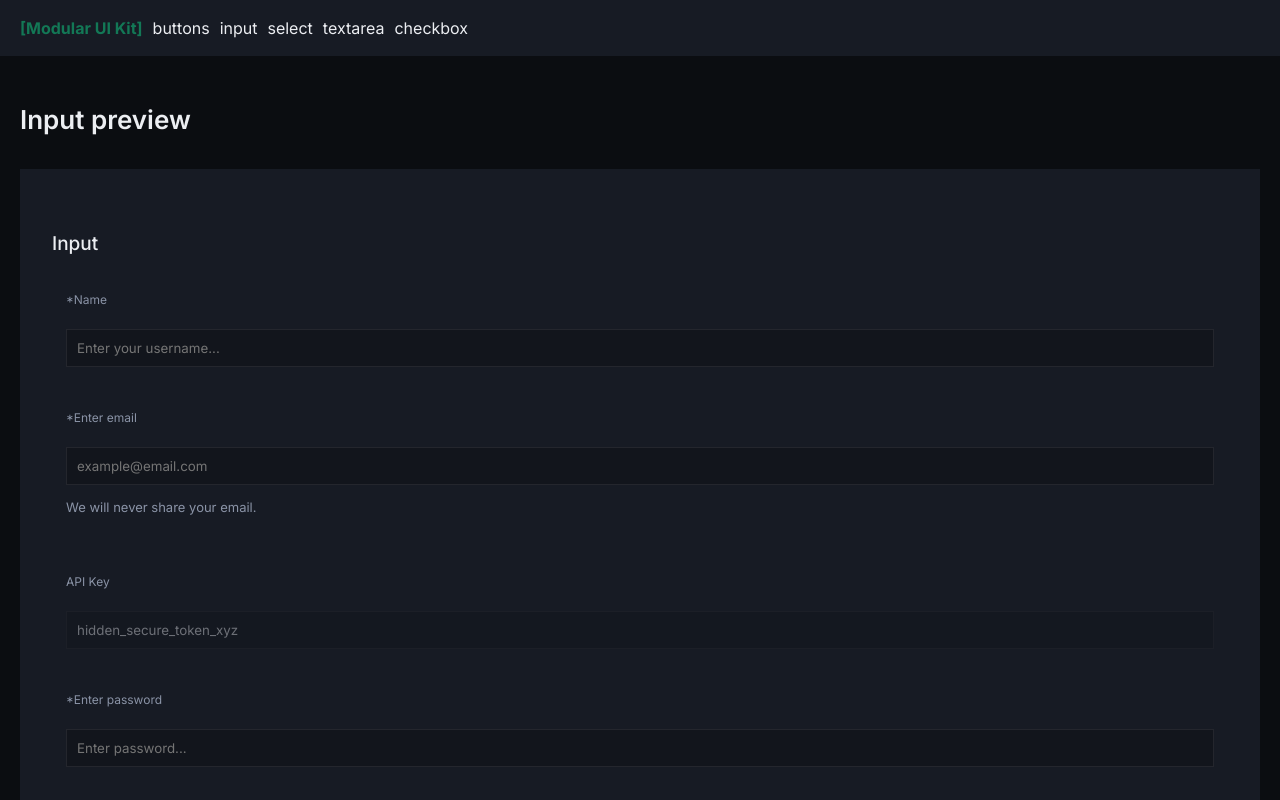
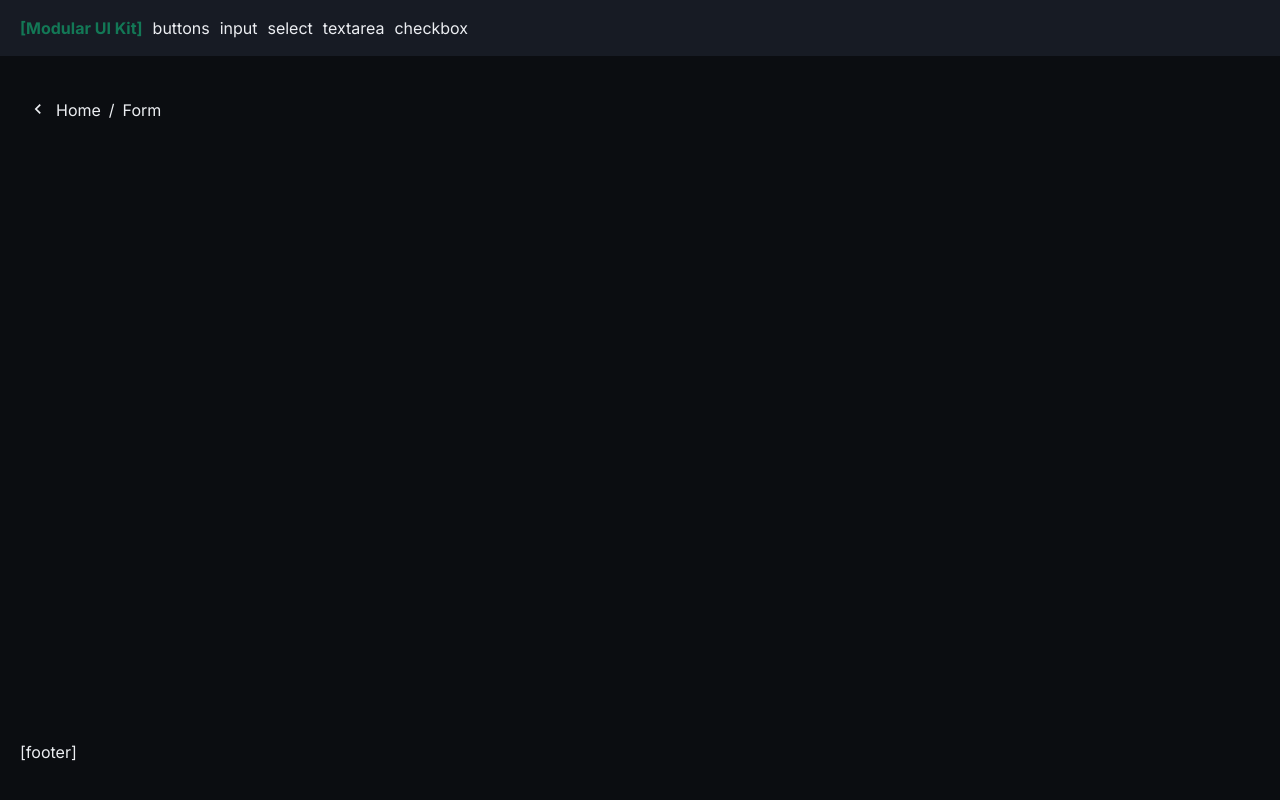
Before and after one commit to eugenia-vitinschii/modular-ui-kit, a Vue app: page /ui/form in a window 1280 px wide. Before the commit this address led to /ui/form/inputs. Shown: the top 800 px of the page. Built offline with nearby package versions, Linux system fonts and the light colour scheme.

Commit message:
feat(base-breadcrumbs): import component inside of app, add meta title for routes

```diff
--- a/src/App.vue
+++ b/src/App.vue
@@ -2,6 +2,7 @@
   <div class="wrapper">
     <app-header />
     <div class="content">
+      <base-breadcrumbs />
       <router-view />
     </div>
     <app-footer />
@@ -12,5 +13,6 @@
 /* === COMPONENTS === */
 import AppHeader from './widgets/AppHeader.vue';
 import AppFooter from './widgets/AppFooter.vue';
+import BaseBreadcrumbs from './components/ui/navigation/BaseBreadcrumbs.vue';
 
 </script>
--- a/src/router/index.ts
+++ b/src/router/index.ts
@@ -7,7 +7,9 @@ import type { RouteRecordRaw } from "vue-router";
 const routes: RouteRecordRaw[] = [
    {
       path: '/',
-      redirect: 'ui/buttons'
+      name: 'home',
+      component: () => import('../views/HomeView.vue'),
+      meta: { title: "Home" }
    },
    {
       path: '/ui',
@@ -16,32 +18,37 @@ const routes: RouteRecordRaw[] = [
          {
             path: 'buttons',
             name: 'ui-buttons',
-            component: () => import('../views/ButtonsView.vue')
+            component: () => import('../views/ButtonsView.vue'),
+            meta: { title: "Buttons" },
          },
          {
             path: 'form',
             name: 'ui-form',
-            redirect: 'ui/form/inputs',
+            meta: { title: "Form" },
             children: [
                {
                   path: 'inputs',
                   name: 'ui-form-inputs',
-                  component: () => import('../views/InputView.vue')
+                  component: () => import('../views/InputView.vue'),
+                  meta: { title: "Inputs" }
                },
                {
                   path: 'selects',
                   name: 'ui-form-selects',
-                  component: () => import('../views/SelectView.vue')
+                  component: () => import('../views/SelectView.vue'),
+                  meta: { title: "Selects" }
                },
                {
                   path: 'textareas',
                   name: 'ui-form-textareas',
-                  component: () => import('../views/TextareaView.vue')
+                  component: () => import('../views/TextareaView.vue'),
+                  meta: { title: "Textareas" }
                },
                {
                   path: 'checkboxes',
                   name: 'ui-form-checkboxes',
-                  component: () => import('../views/CheckboxView.vue')
+                  component: () => import('../views/CheckboxView.vue'),
+                  meta: { title: "Checkboxes" }
                },
             ]
          },
--- /dev/null
+++ b/src/views/HomeView.vue
@@ -0,0 +1,16 @@
+<template>
+   <div class="page">
+      <div class="container">
+         <div class="page__wrapper">
+            <div class="page__header">
+               <h1 class="heading">Modular UI Kit</h1>
+               <h2 class="subheading">Minimalist & Accessible Design System</h2>
+            </div>
+            <div class="page__content">
+               <a href='https://github.com/MShawon/github-clone-count-badge'><img alt='GitHub Clones'
+                     src='https://img.shields.io/badge/dynamic/json?color=success&label=Clone&query=count&url=https://gist.githubusercontent.com/eugenia-vitinschii/2e6247835bbf3928be881ca260cad051/raw/clone.json&logo=github'></a>
+            </div>
+         </div>
+      </div>
+   </div>
+</template>
```
